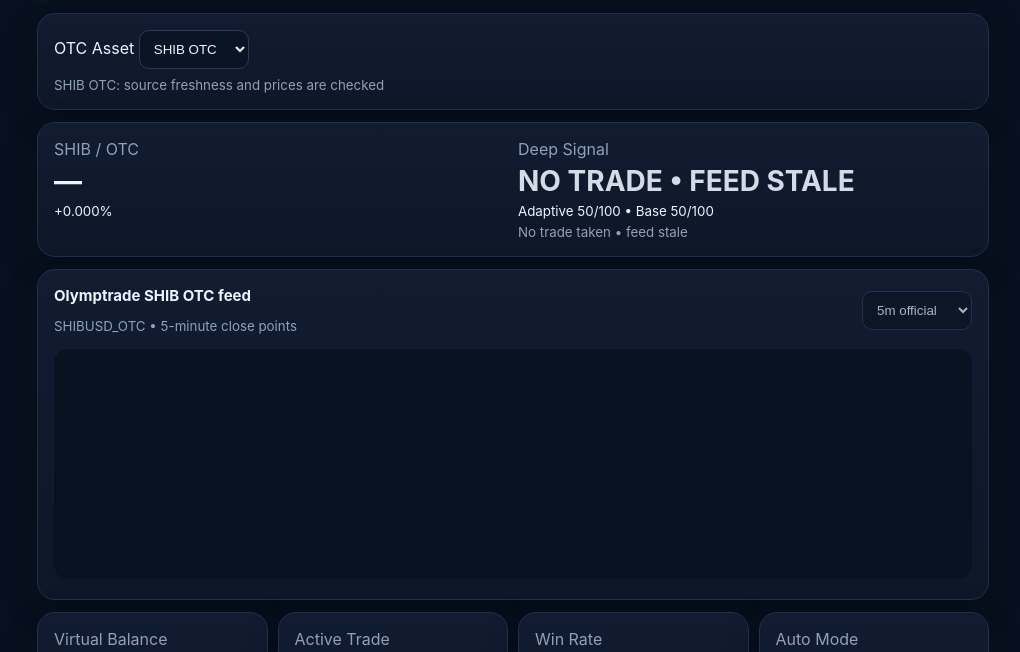
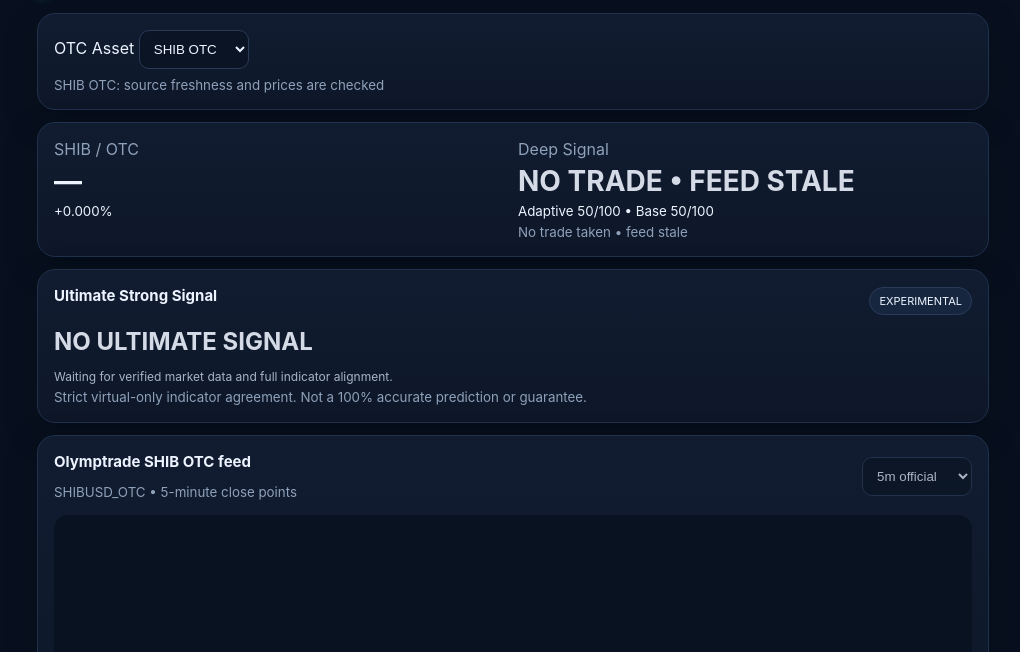
Before and after one commit to dwivedigaurav51-debug/Gaurav-data-save, a plain HTML site: page shib-otc-apk/app/src/main/assets/index.html in a window 1280 px wide. Shown: the part 95-747 px from the top of the page, without its empty margins (127-1147 px from the left). Drawn offline with Linux system fonts and the light colour scheme; no server answers.

Commit message:
Add separate experimental Ultimate Strong Signal panel without changing trading rules

```diff
--- a/shib-otc-apk/app/src/main/assets/index.html
+++ b/shib-otc-apk/app/src/main/assets/index.html
@@ -32,6 +32,13 @@
         <small id="confidence">Confidence 50/100</small>
         <small id="signalAction" class="muted">Waiting for eligible official candle</small>
       </div>
+    </section>
+
+    <section class="card">
+      <div class="row between"><h2>Ultimate Strong Signal</h2><span class="pill">EXPERIMENTAL</span></div>
+      <strong id="ultimateSignal" class="neutral" style="display:block;font-size:1.5rem;margin:12px 0">NO ULTIMATE SIGNAL</strong>
+      <div id="ultimateReason" class="reason">Waiting for verified market data and full indicator alignment.</div>
+      <small class="muted">Strict virtual-only indicator agreement. Not a 100% accurate prediction or guarantee.</small>
     </section>
 
     <section class="card chart-card">
```
